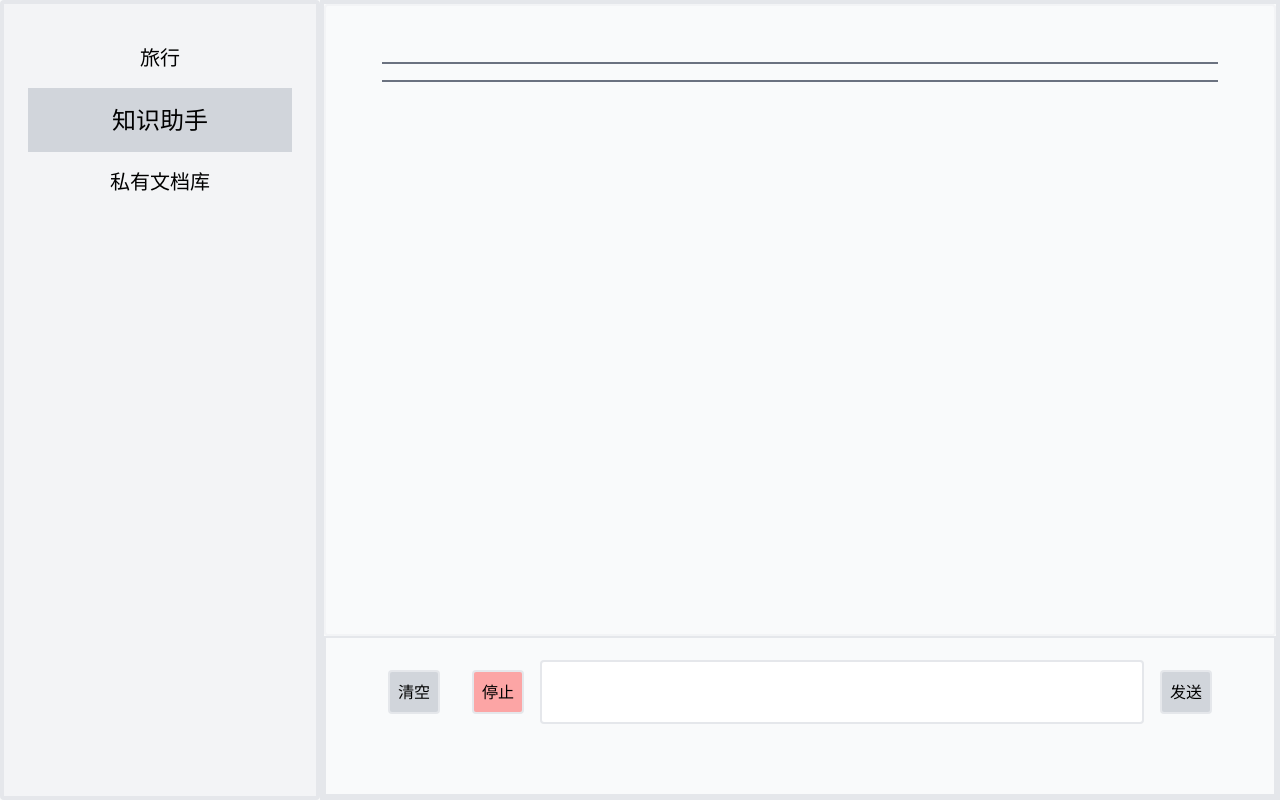
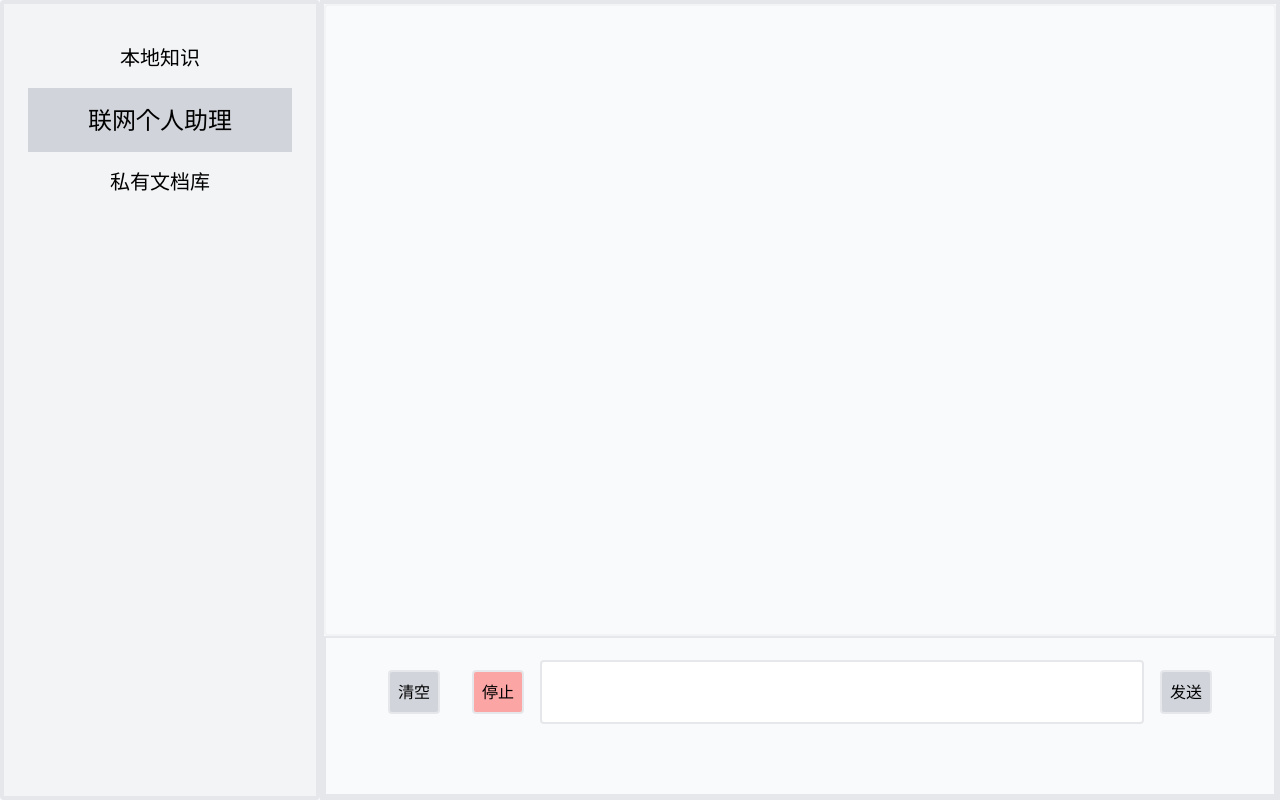
Before and after one commit to babyswordsman/travel_ai_search, a website: page resource/web/index.html in a window 1280 px wide. Drawn offline with Linux system fonts and the light colour scheme.

Commit message:
修改命名

```diff
--- a/resource/web/index.html
+++ b/resource/web/index.html
@@ -7,7 +7,7 @@
 
   <script>
     window.addEventListener("load", function(evt) {
-      var chatroom = "travel";
+      var chatroom = "chat";
       var my_menu1 = document.getElementById("menu1");
       var my_menu2 = document.getElementById("menu2");
       var my_menu3 = document.getElementById("menu3");
@@ -217,8 +217,8 @@
   <div class="flex items-center justify-center bg-gray-50">
     <div class="w-1/4 h-screen bg-gray-100 border-4 rounded overflow-auto">
         <ul class="p-6">
-          <li id="menu1" class="menu hover:bg-gray-300" >旅行</li>
-          <li id="menu2" class="cur_menu hover:bg-gray-300">知识助手</li>
+          <li id="menu1" class="menu hover:bg-gray-300" >本地知识</li>
+          <li id="menu2" class="cur_menu hover:bg-gray-300">联网个人助理</li>
           <li id="menu3" class="menu hover:bg-gray-200" >私有文档库</li>
         </ul>
     </div>
```
Also changed, not shown: 1 other file.
